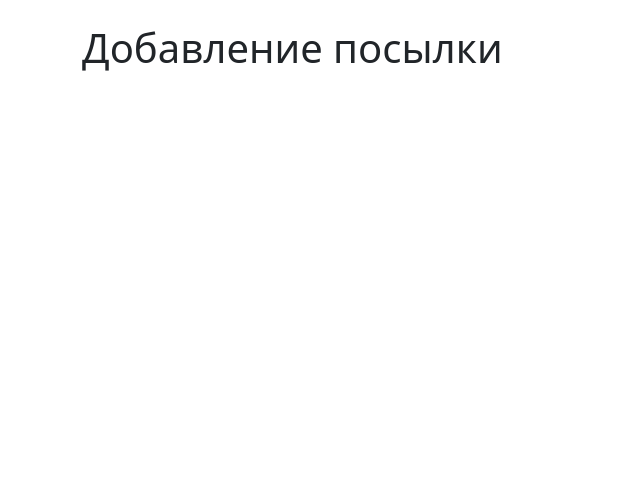
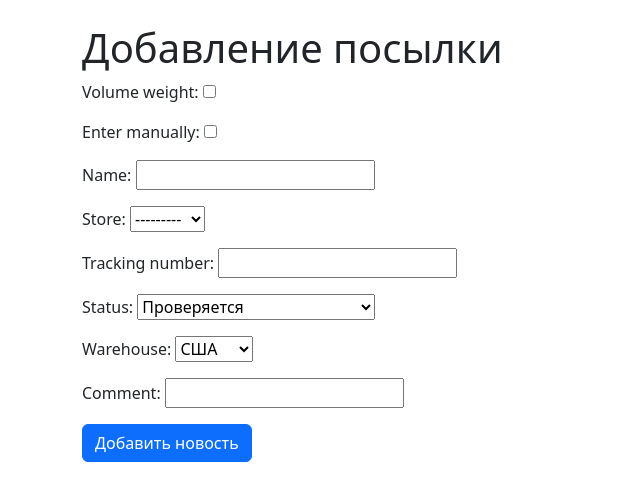
Before and after one commit to iconcert/ew, a Django app: template parcels/templates/parcels/add_parcel.html in a window 1280 px wide. Shown: the part 56-557 px from the top of the page, without its empty margins (0-640 px from the left). Run offline with Django 3.2, Linux system fonts and the light colour scheme; the template is opened without the code that fills it: values that come from a table or form of the project are taken from there, others are empty; data comes from the database, SQL or seed files in the repository; parts of the project's set-up code (start-up, migrations or seed data) failed here and were passed over; some libraries are stand-ins or nearby versions.

Commit message:
first form

```diff
--- a/ew/urls.py
+++ b/ew/urls.py
@@ -15,7 +15,7 @@ Including another URLconf
 """
 from django.contrib import admin
 from django.urls import path
-from parcels.views import parcels_list, parcel_detail
+from parcels.views import parcels_list, parcel_detail, add_parcel
 from news.views import news_list, news_detail
 from django.conf.urls.static import static
 from django.conf import settings
--- /dev/null
+++ b/parcels/forms.py
@@ -0,0 +1,38 @@
+from django import forms
+from .models import Store
+
+
+class ParcelForm(forms.Form):
+    STATUS_CHOICES = (
+        ('1', 'Проверяется'),
+        ('2', 'Ждем на склад'),
+        ('3', 'На складе'),
+        ('4', 'Отправлена'),
+        ('5', 'На обработке'),
+        ('6', 'Прибыла в Бишкек'),
+        ('7', 'Доставлена заказчику'),
+        ('8', 'Неправильный трек-номер'),
+        ('9', 'Возвращена отправителю'),
+        ('10', 'Задержана на складе'),
+        ('11', 'Отменена'),
+    )
+    WAREHOUSE_CHOICES = (
+        ('1', 'США'),
+        ('2', 'Турция'),
+        ('3', 'Россия'),
+    )
+    volume_weight = forms.BooleanField()
+    enter_manually = forms.BooleanField()
+
+    name = forms.CharField(max_length=50)
+
+    store = forms.ModelChoiceField(queryset=Store.objects.all())
+    tracking_number = forms.CharField(max_length=50)
+
+    status = forms.ChoiceField(choices=STATUS_CHOICES)
+    warehouse = forms.ChoiceField(choices=WAREHOUSE_CHOICES)
+
+    comment = forms.CharField()
+
+    #user_warehouse = forms.ForeignKey(User, null=True, on_delete=models.PROTECT, related_name='+')
+    #user_client = forms.ForeignKey(User, null=True, on_delete=models.PROTECT, related_name='+')
--- a/parcels/templates/parcels/add_parcel.html
+++ b/parcels/templates/parcels/add_parcel.html
@@ -1,5 +1,13 @@
 {% extends 'base.html' %}
 
+{% block title %}
+    Добавление посылки :: {{ block.super }}
+{% endblock %}
 {% block content %}
     <h1>Добавление посылки</h1>
+    <from action="{% url 'add_parcel' %}" method="POST">
+    {% csrf_token %}
+    {{ form.as_p }}
+    <button type="submit" class="btn btn-primary">Добавить новость</button>
+    </from>
 {% endblock %}
--- a/templates/base.html
+++ b/templates/base.html
@@ -7,7 +7,7 @@
 
     <link rel="stylesheet" href="{% static 'bootstrap/css/bootstrap.min.css' %}">
 
-    <title> {% block title %}Заголовок по умолчанию{% endblock %}</title>
+    <title>{% block title %}ew project{% endblock %}</title>
 </head>
 <body>
 
--- a/templates/inc/_nav.html
+++ b/templates/inc/_nav.html
@@ -9,7 +9,7 @@
             <ul class="navbar-nav me-auto mb-2 mb-lg-0">
                 <li class="nav-item"><a class="nav-link active" aria-current="page" href="{% url 'home' %}">Главная</a></li>
                 <li class="nav-item"><a class="nav-link" href="{% url 'news' %}">Новости</a></li>
-                <li class="nav-item"><a class="nav-link" href="#">Добавить посылку</a></li>
+                <li class="nav-item"><a class="nav-link" href="{% url 'add_parcel' %}">Добавить посылку</a></li>
             </ul>
         </div>
     </div>
```
Also changed, not shown: parcels/views.py (+6 -1 lines).
